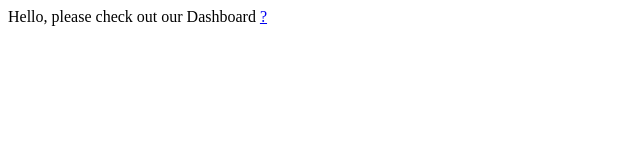
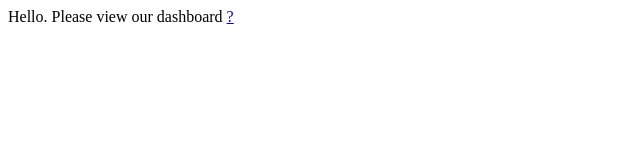
Before and after one commit to Churroholics/Churroholics.github.io, a plain HTML site: page index.html in a window 1280 px wide. Shown: the full height of the page, 0-640 px from the left. Drawn offline with Linux system fonts and the light colour scheme.

Commit message:
Update index.html

```diff
--- a/index.html
+++ b/index.html
@@ -1 +1 @@
-<p>Hello, please check out our Dashboard <a href="correltest.html"correltest</a> ?</p>
+<p>Hello. Please view our dashboard <a href="correltest.html"correltest</a> ?</p>
```
